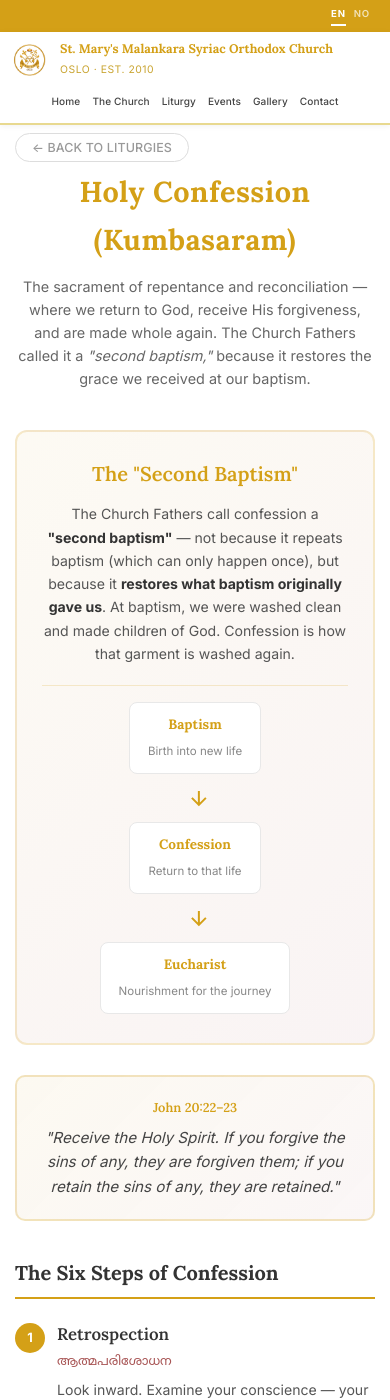
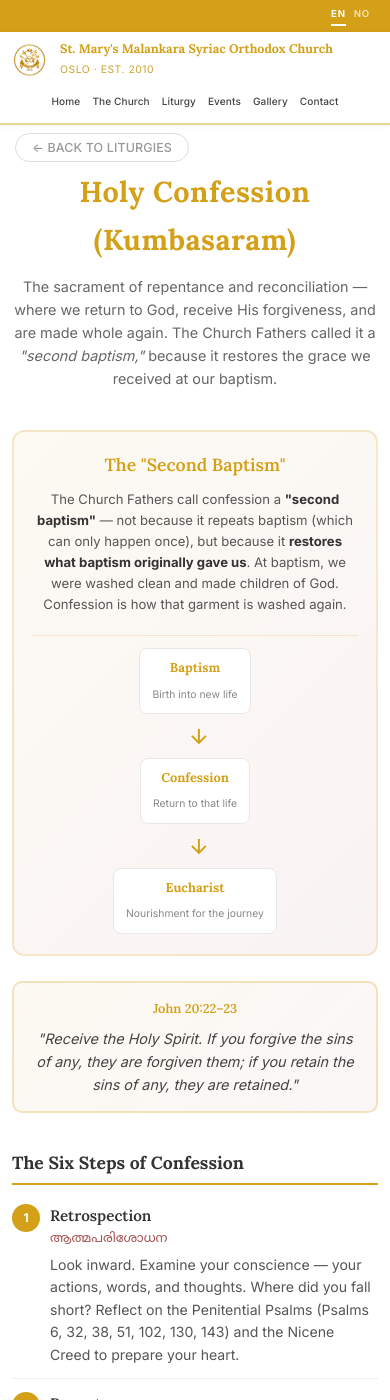
Before and after one commit to stmaryschurchnorway/stmaryschurchnorway.github.io, a Jekyll site: the page built from confession.md, in a window 390 px wide and 1400 px high. Built offline with Jekyll 4.4.1, drawn with Linux system fonts in a browser that asks for light colours.

Commit message:
fix: improve mobile responsive design for sacrament pages
- Add comprehensive breakpoints for 600px, 480px, and 360px screens
- Reduce font sizes progressively on smaller devices
- Decrease padding and margins for compact mobile layout
- Add flex-shrink: 0 to step numbers to prevent overflow
- Optimize spacing between elements for readability
- Ensure no content is cropped on small phone screens
- Improve readability with adjusted line-heights on mobile

Co-Authored-By: Claude Opus 4.7 (1M context) <noreply@anthropic.com>

```diff
--- a/assets/css/confession.css
+++ b/assets/css/confession.css
@@ -338,24 +338,185 @@
   }
 }
 
+@media (max-width: 600px) {
+  .confession-section-title {
+    font-size: 1.15rem;
+  }
+
+  .confession-scripture-link {
+    padding: 15px 18px;
+  }
+
+  .confession-scripture-link blockquote {
+    font-size: 0.9rem;
+  }
+
+  .confession-baptism-panel {
+    padding: 20px;
+  }
+
+  .confession-baptism-title {
+    font-size: 1.15rem;
+  }
+
+  .confession-seal-panel {
+    padding: 16px;
+  }
+
+  .confession-seal-panel p {
+    font-size: 0.85rem;
+  }
+}
+
 @media (max-width: 480px) {
   .confession-page {
-    padding: 0 15px 30px;
+    padding: 0 12px 30px;
+  }
+
+  .confession-section-title {
+    font-size: 1.1rem;
+    margin: 0 0 6px;
+    padding-bottom: 6px;
+  }
+
+  .confession-section-subtitle {
+    font-size: 0.82rem;
+    margin: 0 0 15px;
   }
 
   .confession-step {
-    gap: 12px;
-    padding: 14px 0;
+    gap: 10px;
+    padding: 12px 0;
   }
 
   .confession-step-number {
-    width: 30px;
-    height: 30px;
-    min-width: 30px;
+    width: 28px;
+    height: 28px;
+    min-width: 28px;
+    font-size: 0.75rem;
+    margin-top: 1px;
+    flex-shrink: 0;
+  }
+
+  .confession-step-title {
+    font-size: 0.95rem;
+    margin: 0 0 2px;
+  }
+
+  .confession-step-malayalam {
+    font-size: 0.75rem;
+    margin: 0 0 4px;
+  }
+
+  .confession-step-content p {
+    font-size: 0.82rem;
+    line-height: 1.5;
+  }
+
+  .confession-prep-grid {
+    gap: 12px;
+  }
+
+  .confession-prep-card {
+    padding: 15px;
+  }
+
+  .confession-prep-card h3 {
+    font-size: 0.9rem;
+    margin: 0 0 8px;
+  }
+
+  .confession-prep-card ul {
+    padding-left: 14px;
+  }
+
+  .confession-prep-card li {
+    font-size: 0.78rem;
+    line-height: 1.5;
+    margin-bottom: 4px;
+  }
+
+  .confession-prep-card p {
     font-size: 0.8rem;
+    line-height: 1.5;
+  }
+
+  .confession-baptism-panel {
+    padding: 18px;
+    margin-bottom: 25px;
+  }
+
+  .confession-baptism-title {
+    font-size: 1.1rem;
+    margin: 0 0 10px;
+  }
+
+  .confession-baptism-panel p {
+    font-size: 0.82rem;
+    line-height: 1.6;
+    margin: 0 0 12px;
+  }
+
+  .confession-baptism-connection {
+    gap: 6px;
+    padding: 12px 0 2px;
+  }
+
+  .confession-baptism-item {
+    padding: 8px 12px;
+  }
+
+  .confession-baptism-item strong {
+    font-size: 0.8rem;
+    margin-bottom: 2px;
+  }
+
+  .confession-baptism-item span {
+    font-size: 0.65rem;
   }
 
   .confession-cta {
-    padding: 25px 18px;
+    padding: 22px 16px;
+    margin-top: 30px;
+  }
+
+  .confession-cta h2 {
+    font-size: 1.15rem;
+    margin: 0 0 6px;
+  }
+
+  .confession-cta p {
+    font-size: 0.82rem;
+    margin: 0 0 12px;
+  }
+
+  .confession-cta-btn {
+    padding: 9px 20px;
+    font-size: 0.8rem;
   }
 }
+
+@media (max-width: 360px) {
+  .confession-page {
+    padding: 0 8px 25px;
+  }
+
+  .confession-section-title {
+    font-size: 1rem;
+  }
+
+  .confession-step-number {
+    width: 26px;
+    height: 26px;
+    min-width: 26px;
+    font-size: 0.7rem;
+  }
+
+  .confession-step-content p {
+    font-size: 0.78rem;
+  }
+
+  .confession-prep-card {
+    padding: 12px;
+  }
+}
```
